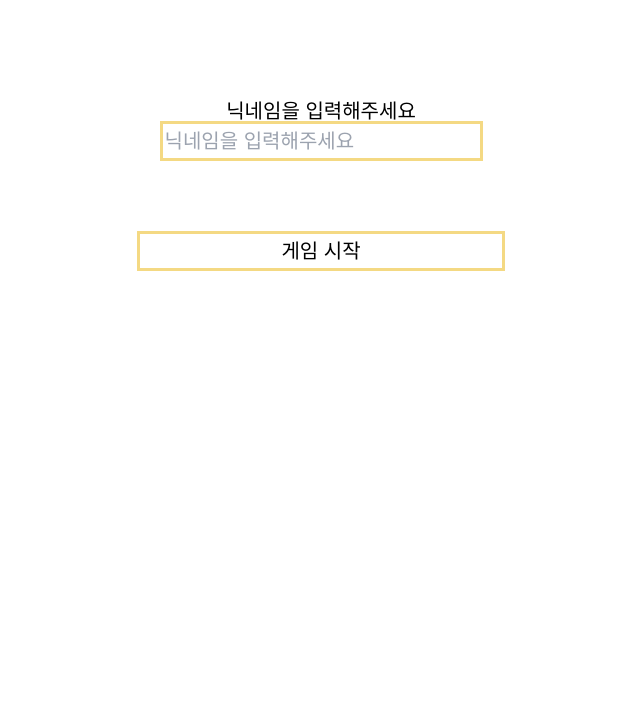
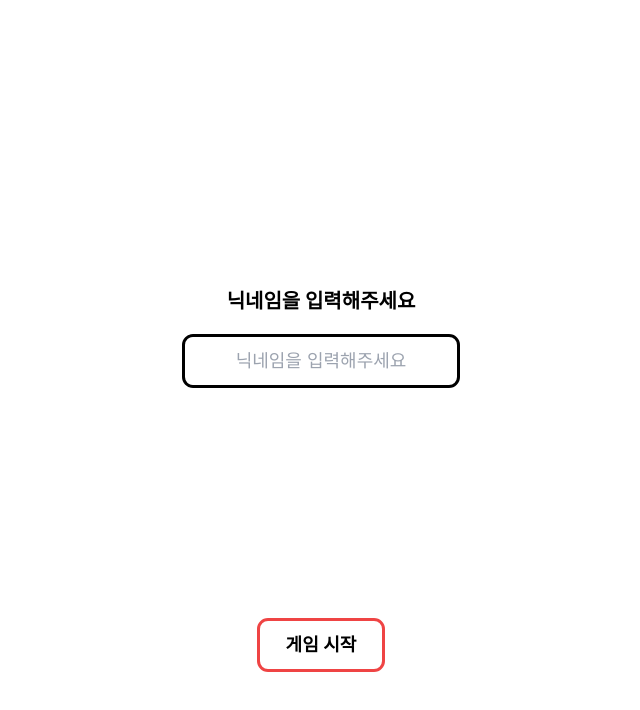
Before and after one commit to seojin2000/sixsenses_web, a React (Create React App) app: page / in a window 1280 px wide. Shown: the top 710 px of the page, without its empty margins (319-959 px from the left). Built offline with nearby package versions, Linux system fonts and the light colour scheme.

Commit message:
인풋페이지완, 문제페이지중

```diff
--- a/src/pages/MyInput.jsx
+++ b/src/pages/MyInput.jsx
@@ -64,32 +64,41 @@ function MyInput() {
     // }
 
     return (
-        <div className="flex justify-center items-center min-h-screen bg-yellow-100">
-            <div className="w-[390px] h-[874px] mx-auto bg-white relative ">
-            <div className="flex flex-col h-full p-4">
-
-            <div className="pt-20 pb-6 ">
-                <h1>닉네임을 입력해주세요</h1>
-                <form onSubmit={onSubmitHandler}>
+        <div className="flex justify-center items-center min-h-screen bg-gray-100">
+        <div className="w-[390px] h-[874px] mx-auto bg-white relative flex flex-col justify-center items-center">
+        <div className="flex flex-col h-full p-4 w-full">
+            <form onSubmit={onSubmitHandler} className="flex flex-col justify-center items-center w-full h-full">
+                <div className="pt-20 pb-6 text-center">
+                    <h1 className="text-xl font-bold">닉네임을 입력해주세요</h1>
+                </div>
+                <div className="pb-20 mb-20 w-full flex justify-center">
                     <input
-                    className='outline outline-offset-2 outline-yellow-500/50'
-                    type="text"
-                    value={nickname}
-                    placeholder="닉네임을 입력해주세요" onChange={onChangeHandler}
+                        className="outline outline-offset-2
+                        outline-black-500/50 w-3/4
+                        px-4 py-2 rounded-md
+                        text-lg placeholder:text-center"
+                        type="text"
+                        value={nickname}
+                        placeholder="닉네임을 입력해주세요"
+                        onChange={onChangeHandler}
                     />
-
-                    <div className="mt-20 outline outline-offset-2 outline-yellow-500/50
-                                hover:bg-yellow-500 transition-colors ">
-                    <button onClick={() => {
-                    }} > 게임 시작</button>
-                    </div>
+                </div>
+                <div
+                    className="flex justify-center items-center mt-20
+                    outline outline-offset-2 outline-red-500 hover:bg-red-500
+                    :text-white transition-colors px-6 py-2 rounded-md cursor-pointer">
+                    <button
+                        className="text-lg font-semibold"
+                        size="md"
+                        type="button"
+                        onClick={onSubmitHandler}>
+                        게임 시작
+                    </button>
+                </div>
             </form>
-            </div>
-
-
-            </div>
-            </div>
         </div>
+    </div>
+</div>
     );}
 
 export default MyInput
--- a/src/pages/Question.jsx
+++ b/src/pages/Question.jsx
@@ -158,9 +158,13 @@ function Qustion() {
   }
 
   return (
-    <div >
-      <p> {question.mean}</p>
+    <div className="flex justify-center items-center min-h-screen bg-gray-100">
+        <div className="w-[390px] h-[874px] mx-auto bg-white relative flex flex-col justify-center items-center">
+        <div className="flex flex-col h-full p-4 w-full">
+      <p className="flex flex-col justify-center items-center w-full h-full"> {question.mean}</p>
       {formChange()}
+    </div>
+    </div>
     </div>
   );
 }
```
